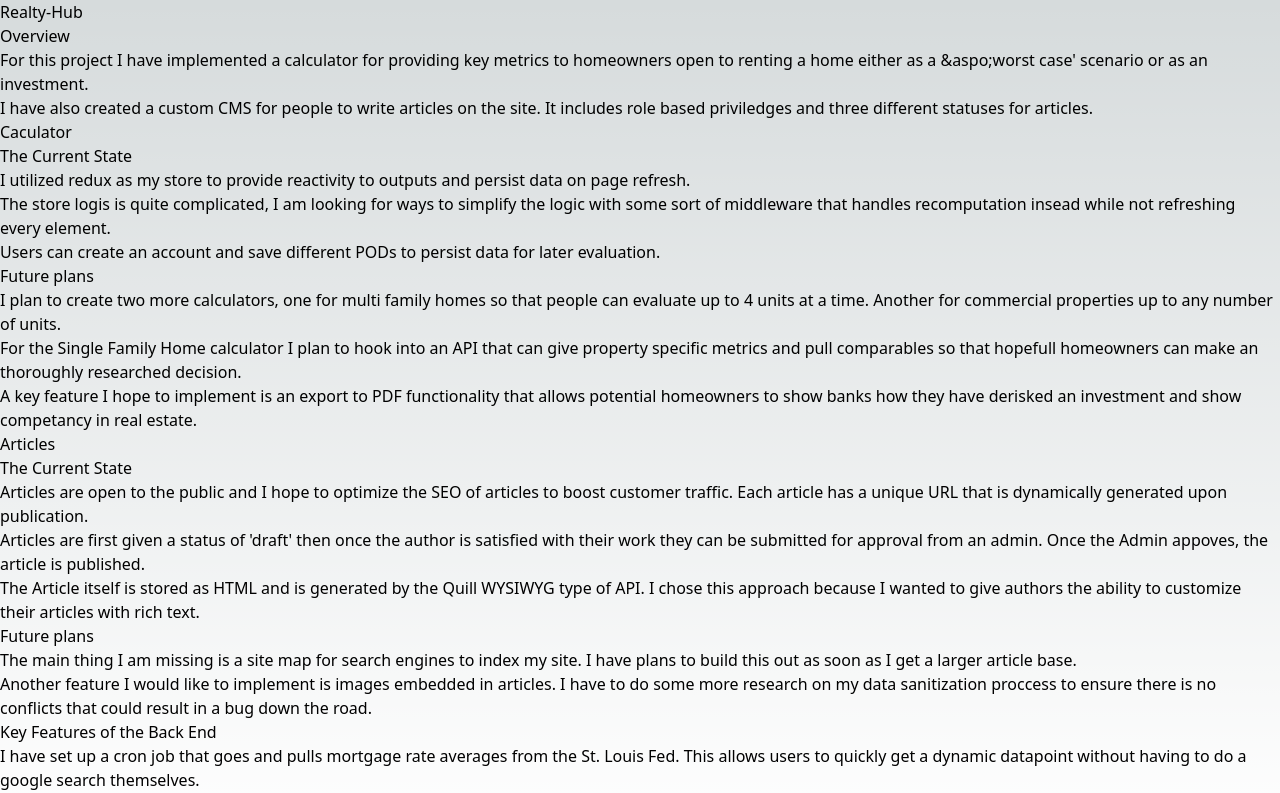
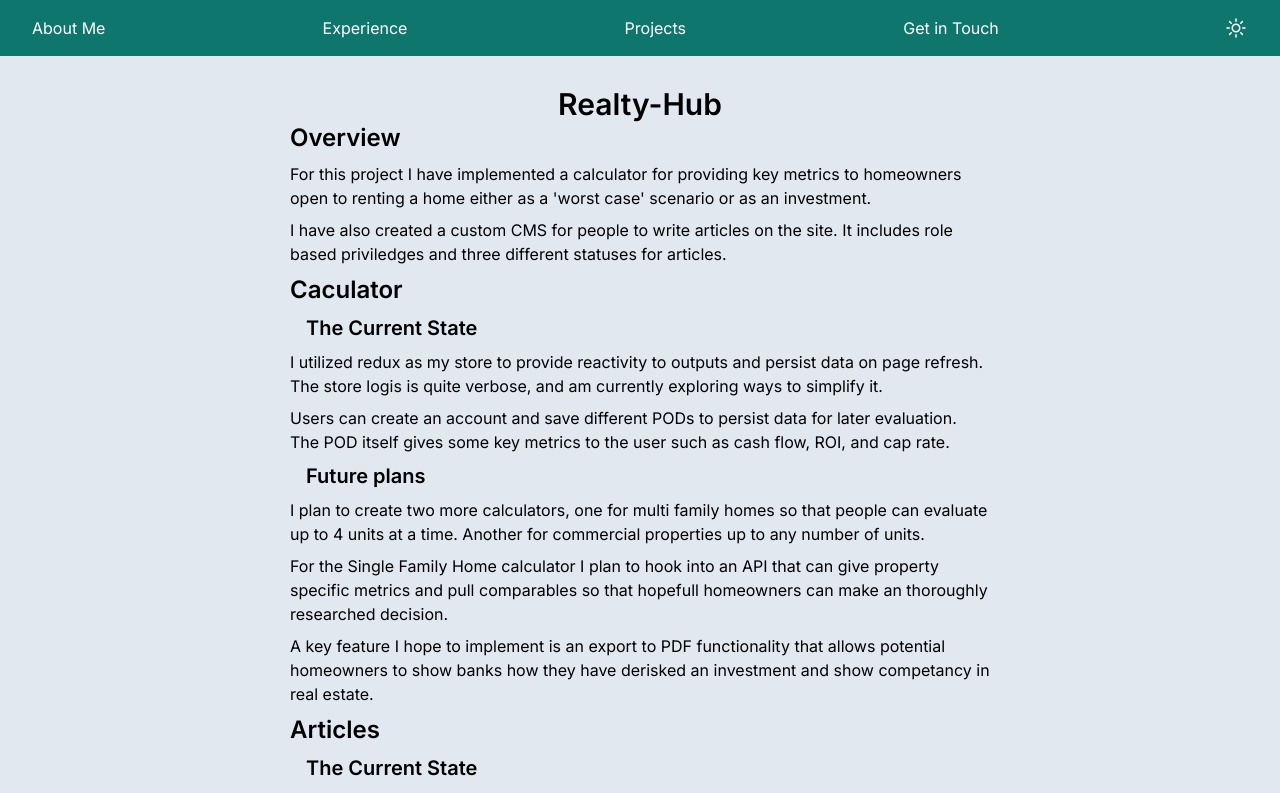
Before and after one commit to SMKJ42/portfolio, a Next.js app: page /projects/realty-hub in a window 1280 px wide. Shown: the top 793 px of the page. Built offline with nearby package versions, Linux system fonts and the light colour scheme.

Commit message:
formatted realty-hub about page and fixed layout nav accordingly

```diff
--- a/components/Layout.tsx
+++ b/components/Layout.tsx
@@ -2,6 +2,8 @@
 import { ThemeIcons } from "./icons/ToggleTheme";
 import { Hamburger } from "./icons/hamburger";
 import { Dispatch, SetStateAction, useState } from "react";
+import Link from "next/link";
+import { useRouter } from "next/router";
 
 const inter = Inter({ subsets: ["latin"] });
 
@@ -29,16 +31,16 @@
     return (
         <ul className="hidden sm:flex items-center justify-between">
             <li className="hover:underline">
-                <a href="#About_Me">About Me</a>
+                <Link href="/#about_me">About Me</Link>
             </li>
             <li className="hover:underline">
-                <a href="#Experience">Experience</a>
+                <Link href="/#experience">Experience</Link>
             </li>
             <li className="hover:underline">
-                <a href="#Projects">Projects</a>
+                <Link href="/#projects">Projects</Link>
             </li>
             <li className="hover:underline">
-                <a href="#Get_In_Touch">Get in Touch</a>
+                <Link href="/#get_in_touch">Get in Touch</Link>
             </li>
             <li>
                 <button
@@ -95,21 +97,22 @@
 
 function Expanded(props: NavProps) {
     const { setIsExpanded } = props;
+    const router = useRouter();
 
     return (
         <>
             <ul className="w-full flex flex-col items-center">
                 <li className="hover:underline">
-                    <a href="#About_Me">About Me</a>
+                    <Link href="/#about_Me">About Me</Link>
                 </li>
                 <li className="hover:underline">
-                    <a href="#Experience">Experience</a>
+                    <Link href="/#experience">Experience</Link>
                 </li>
                 <li className="hover:underline">
-                    <a href="#Projects">Projects</a>
+                    <Link href="/#projects">Projects</Link>
                 </li>
                 <li className="hover:underline">
-                    <a href="#Get_In_Touch">Get in Touch</a>
+                    <Link href="/#get_in_touch">Get in Touch</Link>
                 </li>
             </ul>
             <div className="flex mt-1">
--- a/components/main/contact.tsx
+++ b/components/main/contact.tsx
@@ -23,7 +23,7 @@
     }
 
     return (
-        <form className="px-8 w-full md:w-1/2 ">
+        <form className="px-8 w-full md:w-1/2" id="get_in_touch">
             <p>Note: sorry, this is not hooked up to backend yet!</p>
             <div className="md:flex">
                 <div className="w-full mr-4">
--- a/components/main/experience.tsx
+++ b/components/main/experience.tsx
@@ -14,7 +14,7 @@
 export function Experience() {
     return (
         <section
-            id="Experience"
+            id="experience"
             className="flex flex-col items-center justify-center"
         >
             <h1 className="text-4xl font-bold mb-8">Stack Experience</h1>
--- a/components/main/projects.tsx
+++ b/components/main/projects.tsx
@@ -3,7 +3,7 @@
 export function Projects() {
     return (
         <section
-            id="Projects"
+            id="projects"
             className="flex flex-col items-center justify-center w-full px-8"
         >
             <h1 className="text-4xl font-bold">Projects</h1>
--- /dev/null
+++ b/pages/Home.tsx
@@ -0,0 +1,3 @@
+import Home from "./index";
+
+export default Home;
--- a/pages/index.tsx
+++ b/pages/index.tsx
@@ -34,7 +34,10 @@
                     content="A place for William Deason to showcase his talents and work."
                 />
             </Head>
-            <div className="hidden sm:flex w-full justify-center text-2xl mb-4 font-bold">
+            <div
+                className="hidden sm:flex w-full justify-center text-2xl mb-4 font-bold"
+                id="about_me"
+            >
                 <h2>William Deason</h2>
             </div>
             <div className="h-52 w-52 relative items-center flex">
--- a/pages/projects/realty-hub.tsx
+++ b/pages/projects/realty-hub.tsx
@@ -1,108 +1,118 @@
+import { Layout } from "@/components/Layout";
 import { NextPageWithLayout } from "../_app";
 
 const realtyHub: NextPageWithLayout = () => {
     return (
-        <div>
-            <h1>Realty-Hub</h1>
-            <section>
+        <div className="w-full flex justify-center">
+            <article className="lg:w-[700px] w-[300px] sm:w-[500px] m-4">
+                <h1 className="w-full text-center text-3xl font-semibold">
+                    Realty-Hub
+                </h1>
+                <section className="[&>h2]:text-2xl [&>h2]:font-semibold [&>*]:mb-2 [&>h3]:font-semibold [&>h3]:text-xl [&>h3]:ml-4">
                     <h2>Overview</h2>
                     <p>
                         For this project I have implemented a calculator for
-                    providing key metrics to homeowners open to renting a home
-                    either as a &aspo;worst case&apos; scenario or as an
-                    investment.
+                        providing key metrics to homeowners open to renting a
+                        home either as a &apos;worst case&apos; scenario or as
+                        an investment.
                     </p>
                     <p>
                         I have also created a custom CMS for people to write
-                    articles on the site. It includes role based priviledges and
-                    three different statuses for articles.
+                        articles on the site. It includes role based priviledges
+                        and three different statuses for articles.
                     </p>
                 </section>
-            <section>
+                <section className="[&>h2]:text-2xl [&>h2]:font-semibold [&>*]:mb-2 [&>h3]:font-semibold [&>h3]:text-xl [&>h3]:ml-4">
                     <h2>Caculator</h2>
                     <h3>The Current State</h3>
                     <p>
                         I utilized redux as my store to provide reactivity to
-                    outputs and persist data on page refresh.
-                </p>
-                <p>
-                    The store logis is quite complicated, I am looking for ways
-                    to simplify the logic with some sort of middleware that
-                    handles recomputation insead while not refreshing every
-                    element.
+                        outputs and persist data on page refresh. The store
+                        logis is quite verbose, and am currently exploring ways
+                        to simplify it.
                     </p>
                     <p>
                         Users can create an account and save different PODs to
-                    persist data for later evaluation.
+                        persist data for later evaluation. The POD itself gives
+                        some key metrics to the user such as cash flow, ROI, and
+                        cap rate.
                     </p>
                     <h3>Future plans</h3>
                     <p>
-                    I plan to create two more calculators, one for multi family
-                    homes so that people can evaluate up to 4 units at a time.
-                    Another for commercial properties up to any number of units.
+                        I plan to create two more calculators, one for multi
+                        family homes so that people can evaluate up to 4 units
+                        at a time. Another for commercial properties up to any
+                        number of units.
                     </p>
                     <p>
-                    For the Single Family Home calculator I plan to hook into an
-                    API that can give property specific metrics and pull
-                    comparables so that hopefull homeowners can make an
+                        For the Single Family Home calculator I plan to hook
+                        into an API that can give property specific metrics and
+                        pull comparables so that hopefull homeowners can make an
                         thoroughly researched decision.
                     </p>
                     <p>
                         A key feature I hope to implement is an export to PDF
-                    functionality that allows potential homeowners to show banks
-                    how they have derisked an investment and show competancy in
-                    real estate.
+                        functionality that allows potential homeowners to show
+                        banks how they have derisked an investment and show
+                        competancy in real estate.
                     </p>
                 </section>
-            <section>
+                <section className="[&>h2]:text-2xl [&>h2]:font-semibold [&>*]:mb-2 [&>h3]:font-semibold [&>h3]:text-xl [&>h3]:ml-4">
                     <h2>Articles</h2>
                     <h3>The Current State</h3>
                     <p>
-                    Articles are open to the public and I hope to optimize the
-                    SEO of articles to boost customer traffic. Each article has
-                    a unique URL that is dynamically generated upon publication.
+                        Articles are open to the public and I hope to optimize
+                        the SEO of articles to boost customer traffic. Each
+                        article has a unique URL that is dynamically generated
+                        upon publication.
                     </p>
                     <p>
-                    Articles are first given a status of &apos;draft&apos; then
-                    once the author is satisfied with their work they can be
-                    submitted for approval from an admin. Once the Admin
-                    appoves, the article is published.
+                        Articles are first given a status of &apos;draft&apos;
+                        then once the author is satisfied with their work they
+                        can be submitted for approval from an admin. Once the
+                        Admin appoves, the article is published.
                     </p>
                     <p>
-                    The Article itself is stored as HTML and is generated by the
-                    Quill WYSIWYG type of API. I chose this approach because I
-                    wanted to give authors the ability to customize their
-                    articles with rich text.
+                        The Article itself is stored as HTML and is generated by
+                        the Quill WYSIWYG type of API. I chose this approach
+                        because I wanted to give authors the ability to
+                        customize their articles with rich text.
                     </p>
                     <h3>Future plans</h3>
                     <p>
-                    The main thing I am missing is a site map for search engines
-                    to index my site. I have plans to build this out as soon as
-                    I get a larger article base.
+                        The main thing I am missing is a site map for search
+                        engines to index my site. I have plans to build this out
+                        as soon as I get a larger article base.
                     </p>
                     <p>
-                    Another feature I would like to implement is images embedded
-                    in articles. I have to do some more research on my data
-                    sanitization proccess to ensure there is no conflicts that
-                    could result in a bug down the road.
+                        Another feature I would like to implement is images
+                        embedded in articles. I have to do some more research on
+                        my data sanitization proccess to ensure there is no
+                        conflicts that could result in a bug down the road.
                     </p>
                 </section>
-            <section>
+                <section className="[&>h2]:text-2xl [&>h2]:font-semibold [&>*]:mb-2 [&>h3]:font-semibold [&>h3]:text-xl [&>h3]:ml-4">
                     <h2>Key Features of the Back End</h2>
                     <p>
-                    I have set up a cron job that goes and pulls mortgage rate
-                    averages from the St. Louis Fed. This allows users to
-                    quickly get a dynamic datapoint without having to do a
-                    google search themselves.
+                        I have set up a cron job that goes and pulls mortgage
+                        rate averages from the St. Louis Fed. This allows users
+                        to quickly get a dynamic datapoint without having to do
+                        a google search themselves.
                     </p>
                     <p>
-                    I have implemented the T3 stack with Clerk, TRPC, Zod, and
-                    Prisma to manage permissions, type safety, and DB schema.
-                    The Database is hosted on PlanetScale and is a MySQL DB.
+                        I have implemented the T3 stack with Clerk, TRPC, Zod,
+                        and Prisma to manage permissions, type safety, and DB
+                        schema. The Database is hosted on PlanetScale and is a
+                        MySQL DB.
                     </p>
                 </section>
+            </article>
         </div>
     );
 };
 
+realtyHub.getLayout = (page) => {
+    return <Layout>{page}</Layout>;
+};
+
 export default realtyHub;
```
Also changed, not shown: components/main/about.tsx (+15 -10 lines), pages/projects/aquisition-clone.tsx (+8 -3 lines), pages/projects/sweeping-cloud.tsx (+8 -3 lines), pages/resume.tsx (+8 -3 lines). Lines whose indentation alone changed are shown as unchanged.
